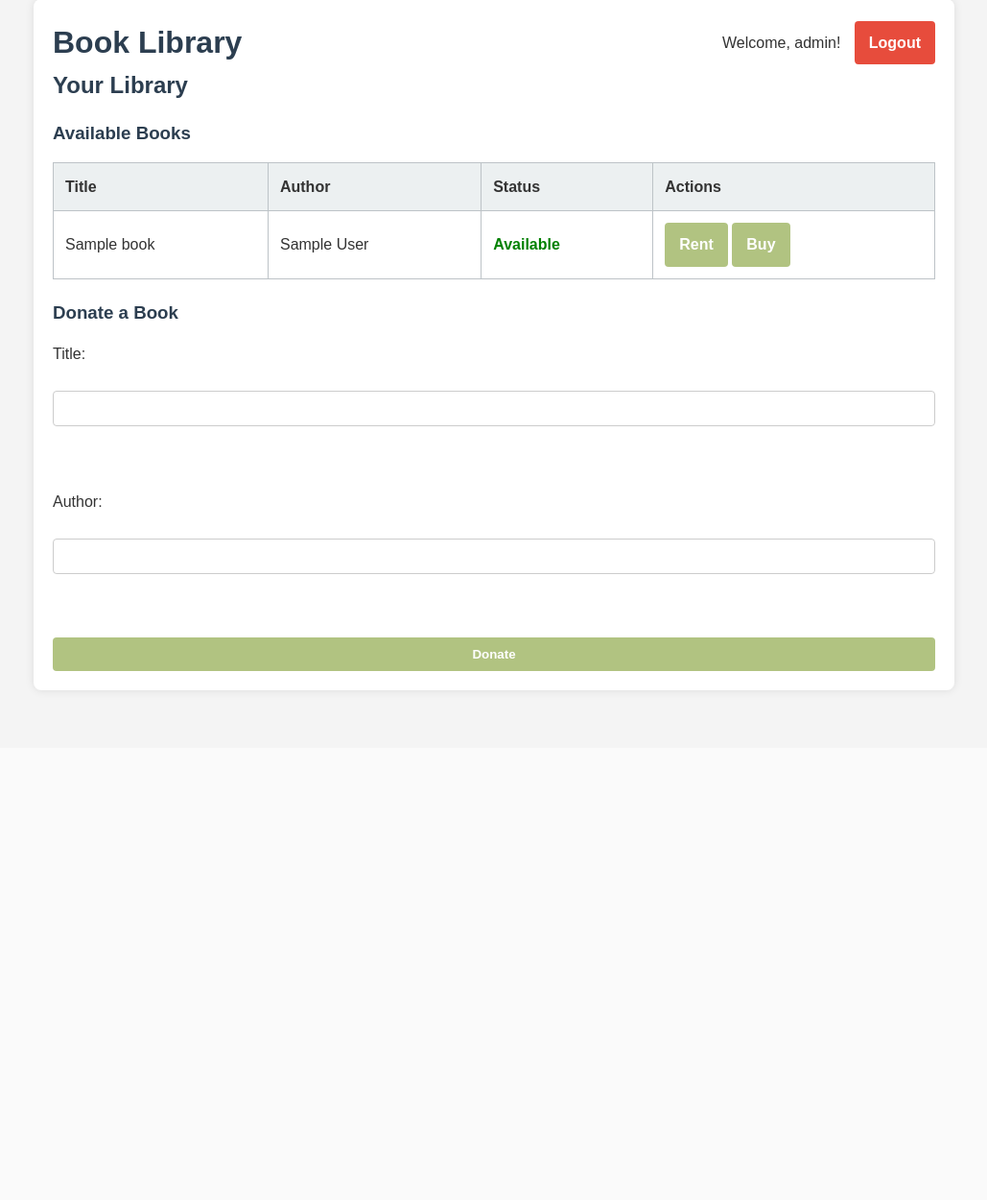
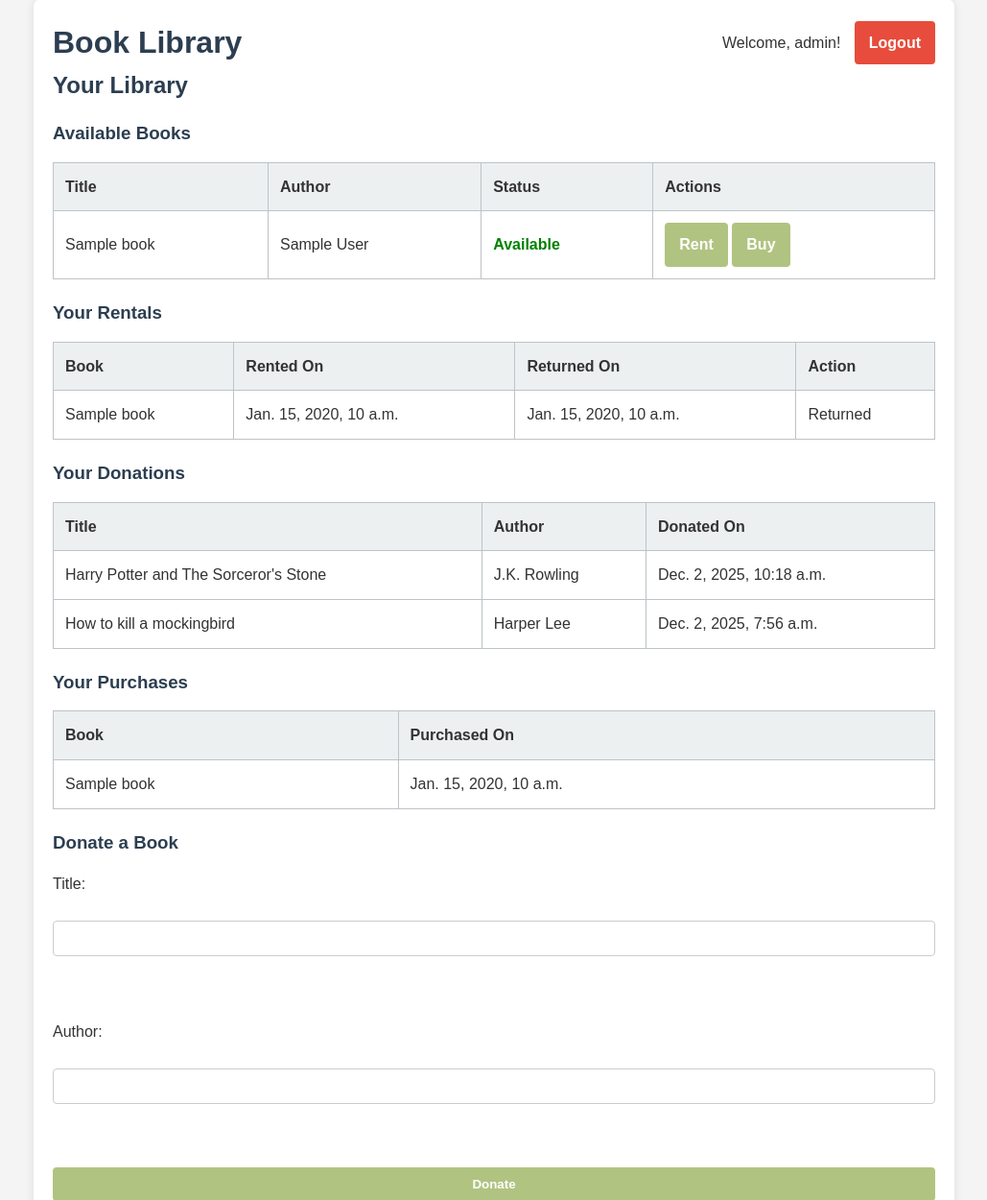
Before and after one commit to Lonewolfrex/demo_lib, a Django app: page / in a window 1280 px wide. Shown: the part 21-1271 px from the top of the page at 96% size, without its empty margins (125-1154 px from the left). Before the commit the page ends 743 px from the top, so only its background shows below. Run offline with Django 4.2, Linux system fonts and the light colour scheme; a user stored in the database is signed in; data comes from the database, SQL or seed files in the repository; both versions use the stored data as it was after the commit; tables that the repository leaves empty hold one stand-in row (values such as "Sample post").

Commit message:
updated table for donated books

```diff
--- a/library_app/models.py
+++ b/library_app/models.py
@@ -1,3 +1,4 @@
+# library_app/models.py
 from django.db import models
 from django.contrib.auth.models import User
 
@@ -7,14 +8,31 @@ class Book(models.Model):
     description = models.TextField(blank=True)
     available = models.BooleanField(default=True)
 
+    def __str__(self):
+        return self.title
+
 class Rental(models.Model):
     user = models.ForeignKey(User, on_delete=models.CASCADE)
     book = models.ForeignKey(Book, on_delete=models.CASCADE)
     rented_on = models.DateTimeField(auto_now_add=True)
     returned_on = models.DateTimeField(null=True, blank=True)
 
+    def __str__(self):
+        return f"{self.user.username} - {self.book.title}"
+
 class Donation(models.Model):
     user = models.ForeignKey(User, on_delete=models.CASCADE)
     book_title = models.CharField(max_length=200)
     author = models.CharField(max_length=100)
     donated_on = models.DateTimeField(auto_now_add=True)
+
+    def __str__(self):
+        return f"{self.book_title} ({self.user.username})"
+
+class Purchase(models.Model):
+    user = models.ForeignKey(User, on_delete=models.CASCADE)
+    book = models.ForeignKey(Book, on_delete=models.CASCADE)
+    purchased_on = models.DateTimeField(auto_now_add=True)
+
+    def __str__(self):
+        return f"{self.user.username} purchased {self.book.title}"
--- a/library_app/templates/library_app/home.html
+++ b/library_app/templates/library_app/home.html
@@ -1,3 +1,4 @@
+{# library_app/templates/library_app/home.html #}
 {% extends 'library_app/index.html' %}
 
 {% block title %}Home - Book Library{% endblock %}
@@ -27,14 +28,84 @@
         <td>
           {% if book.available %}
             <a href="{% url 'rent-book' book.id %}" class="btn-action">Rent</a>
-            <a href="{% url 'buy-book' book.id %}" class="btn-action btn-buy">Buy</a>
+          {% endif %}
+          <a href="{% url 'buy-book' book.id %}" class="btn-action btn-buy">Buy</a>
+        </td>
+      </tr>
+      {% empty %}
+      <tr><td colspan="4">No books available.</td></tr>
+      {% endfor %}
+    </tbody>
+  </table>
+
+  <h3>Your Rentals</h3>
+  <table>
+    <thead>
+      <tr>
+        <th>Book</th><th>Rented On</th><th>Returned On</th><th>Action</th>
+      </tr>
+    </thead>
+    <tbody>
+      {% for rental in rentals %}
+      <tr>
+        <td>{{ rental.book.title }}</td>
+        <td>{{ rental.rented_on }}</td>
+        <td>
+          {% if rental.returned_on %}
+            {{ rental.returned_on }}
           {% else %}
-            <span class="disabled">Not Available</span>
+            Currently rented
+          {% endif %}
+        </td>
+        <td>
+          {% if not rental.returned_on %}
+            <a href="{% url 'return-book' rental.id %}" class="btn-action">Return</a>
+          {% else %}
+            <span class="disabled">Returned</span>
           {% endif %}
         </td>
       </tr>
       {% empty %}
-      <tr><td colspan="4">No books available.</td></tr>
+      <tr><td colspan="4">No rentals yet.</td></tr>
+      {% endfor %}
+    </tbody>
+  </table>
+
+  <h3>Your Donations</h3>
+  <table>
+    <thead>
+      <tr>
+        <th>Title</th><th>Author</th><th>Donated On</th>
+      </tr>
+    </thead>
+    <tbody>
+      {% for donation in donations %}
+      <tr>
+        <td>{{ donation.book_title }}</td>
+        <td>{{ donation.author }}</td>
+        <td>{{ donation.donated_on }}</td>
+      </tr>
+      {% empty %}
+      <tr><td colspan="3">No donations yet.</td></tr>
+      {% endfor %}
+    </tbody>
+  </table>
+
+  <h3>Your Purchases</h3>
+  <table>
+    <thead>
+      <tr>
+        <th>Book</th><th>Purchased On</th>
+      </tr>
+    </thead>
+    <tbody>
+      {% for purchase in purchases %}
+      <tr>
+        <td>{{ purchase.book.title }}</td>
+        <td>{{ purchase.purchased_on }}</td>
+      </tr>
+      {% empty %}
+      <tr><td colspan="2">No purchases yet.</td></tr>
       {% endfor %}
     </tbody>
   </table>
--- a/library_app/urls.py
+++ b/library_app/urls.py
@@ -9,5 +9,5 @@ urlpatterns = [
     path('rent/<int:book_id>/', views.rent_book, name='rent-book'),
     path('return/<int:rental_id>/', views.return_book, name='return-book'),
     path('donate/', views.donate_book, name='donate-book'),
-    # path('buy/<int:book_id>/', views.buy_book, name='buy-book')  # if you add buy feature
-]
+    path('buy/<int:book_id>/', views.buy_book, name='buy-book'),
+    ]
--- a/library_app/views.py
+++ b/library_app/views.py
@@ -1,9 +1,10 @@
-from django.shortcuts import render, redirect
+from django.shortcuts import render, redirect, get_object_or_404
 from django.contrib.auth import login, authenticate, logout
 from .forms import UserRegisterForm
-from .models import Book, Rental, Donation
+from .models import Book, Rental, Donation, Purchase
 from django.contrib.auth.decorators import login_required
 from django.utils import timezone
+from django.contrib import messages
 
 def register_view(request):
     if request.method == 'POST':
@@ -37,24 +38,38 @@ def logout_view(request):
 @login_required
 def library_home(request):
     books = Book.objects.all()
-    return render(request, 'library_app/home.html', {'books': books})
+    rentals = Rental.objects.filter(user=request.user).order_by('-rented_on')
+    donations = Donation.objects.filter(user=request.user).order_by('-donated_on')
+    purchases = Purchase.objects.filter(user=request.user).order_by('-purchased_on')
+
+    context = {
+        'books': books,
+        'rentals': rentals,
+        'donations': donations,
+        'purchases': purchases,
+    }
+    return render(request, 'library_app/home.html', context)
 
 @login_required
 def rent_book(request, book_id):
-    book = Book.objects.get(id=book_id)
+    book = get_object_or_404(Book, id=book_id)
     if book.available:
         book.available = False
         book.save()
         Rental.objects.create(user=request.user, book=book)
+        messages.success(request, f'You rented "{book.title}".')
+    else:
+        messages.error(request, 'This book is not available.')
     return redirect('library-home')
 
 @login_required
 def return_book(request, rental_id):
-    rental = Rental.objects.get(id=rental_id, user=request.user)
+    rental = get_object_or_404(Rental, id=rental_id, user=request.user, returned_on__isnull=True)
     rental.returned_on = timezone.now()
     rental.save()
     rental.book.available = True
     rental.book.save()
+    messages.success(request, f'You returned "{rental.book.title}".')
     return redirect('library-home')
 
 @login_required
@@ -64,4 +79,14 @@ def donate_book(request):
         author = request.POST.get('author')
         if title and author:
             Donation.objects.create(user=request.user, book_title=title, author=author)
+            messages.success(request, f'Thank you for donating "{title}".')
+        else:
+            messages.error(request, 'Please provide both title and author.')
     return redirect('library-home')
+
+@login_required
+def buy_book(request, book_id):
+    book = get_object_or_404(Book, id=book_id)
+    Purchase.objects.create(user=request.user, book=book)
+    messages.success(request, f'You bought "{book.title}".')
+    return redirect('library-home')
```
Also changed, not shown: db.sqlite3, library_app/migrations/0002_purchase.py (added).
